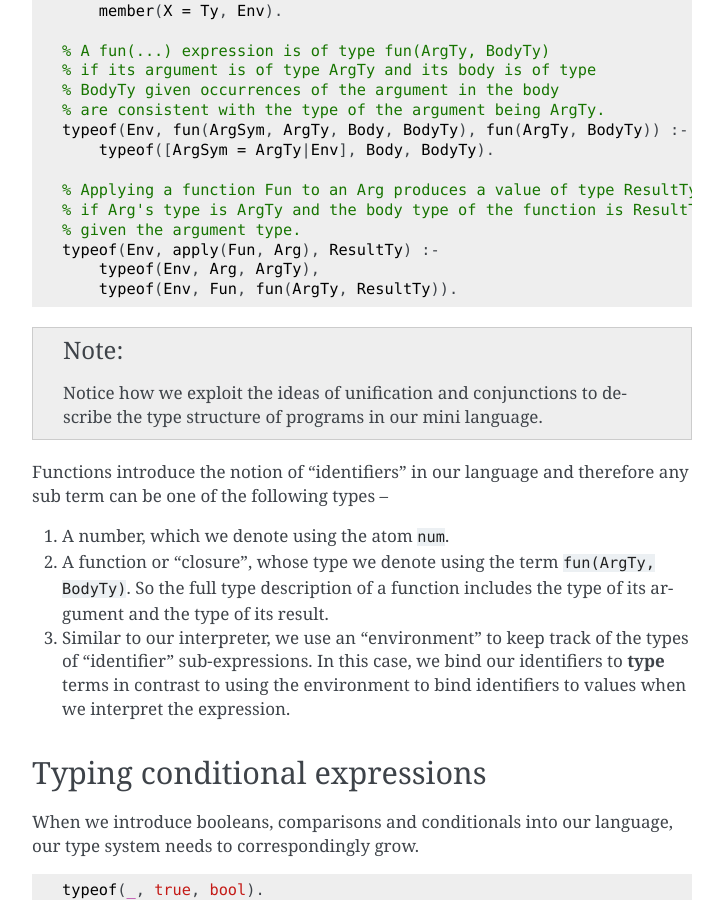
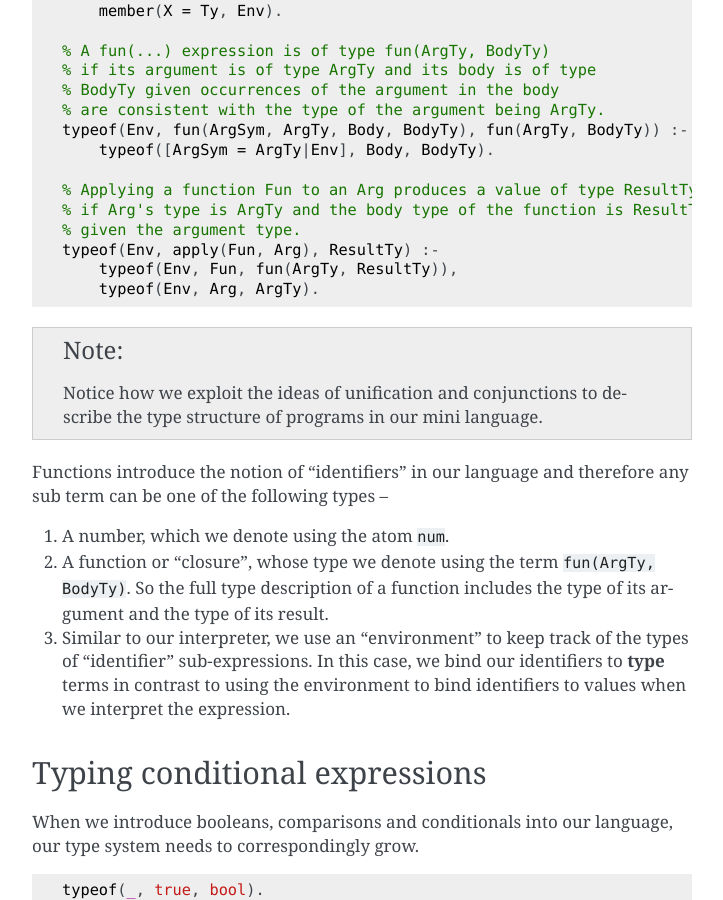
Before and after one commit to kreauniv/comp308, a Sphinx documentation site: the page built from source/types.rst, in a window 1280 px wide and 900 px high, scrolled down 2239 px. Shown: the whole window, without its empty margins (388-1111 px from the left). Built offline with Sphinx 7.4.7, drawn with Linux system fonts in a browser that asks for light colours.

```diff
--- a/source/types.rst
+++ b/source/types.rst
@@ -118,8 +118,8 @@ With the above additions, our type checker now becomes --
     % if Arg's type is ArgTy and the body type of the function is ResultTy
     % given the argument type.
     typeof(Env, apply(Fun, Arg), ResultTy) :-
-        typeof(Env, Arg, ArgTy),
-        typeof(Env, Fun, fun(ArgTy, ResultTy)).
+        typeof(Env, Fun, fun(ArgTy, ResultTy)),
+        typeof(Env, Arg, ArgTy).
 
 
 .. note:: Notice how we exploit the ideas of unification and
```
